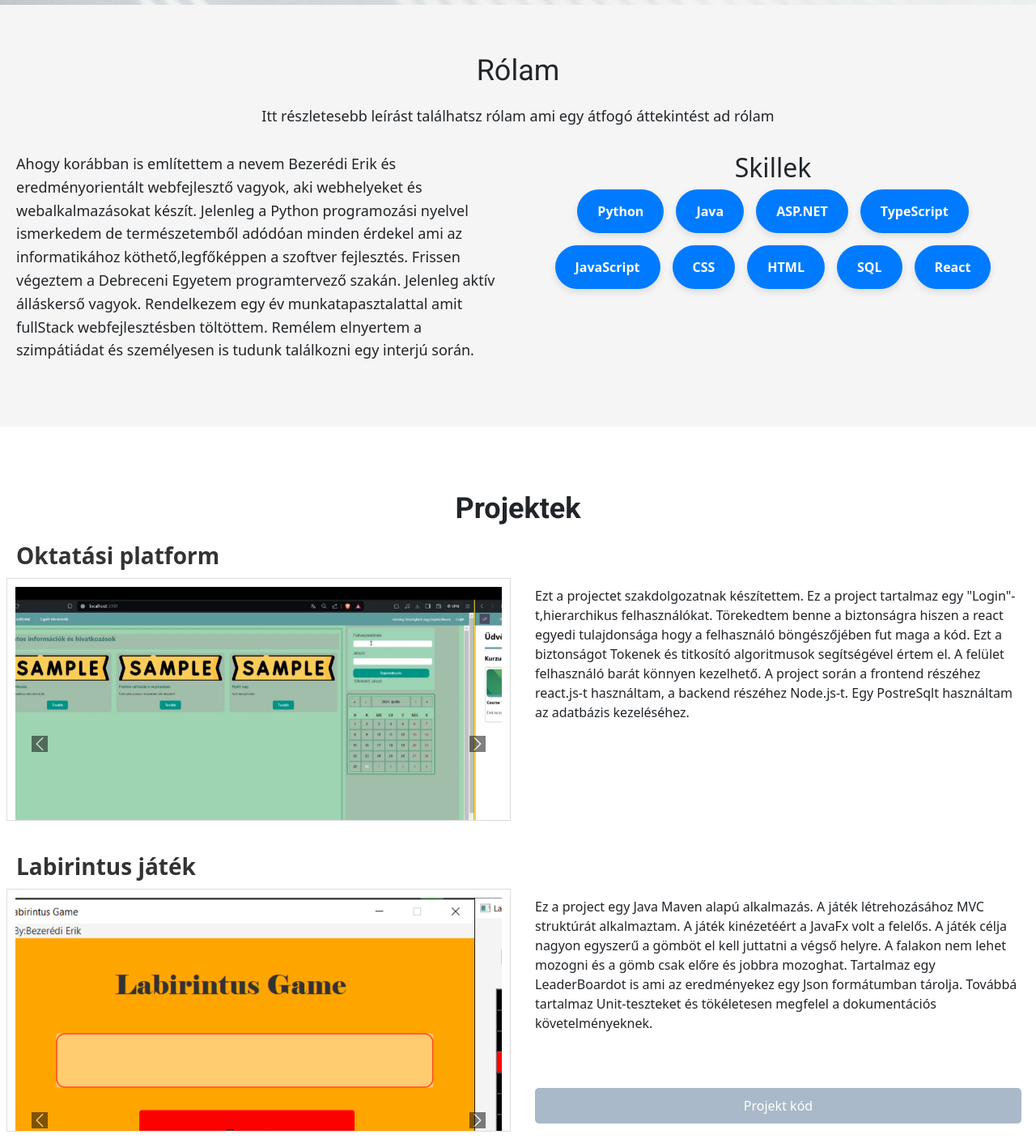
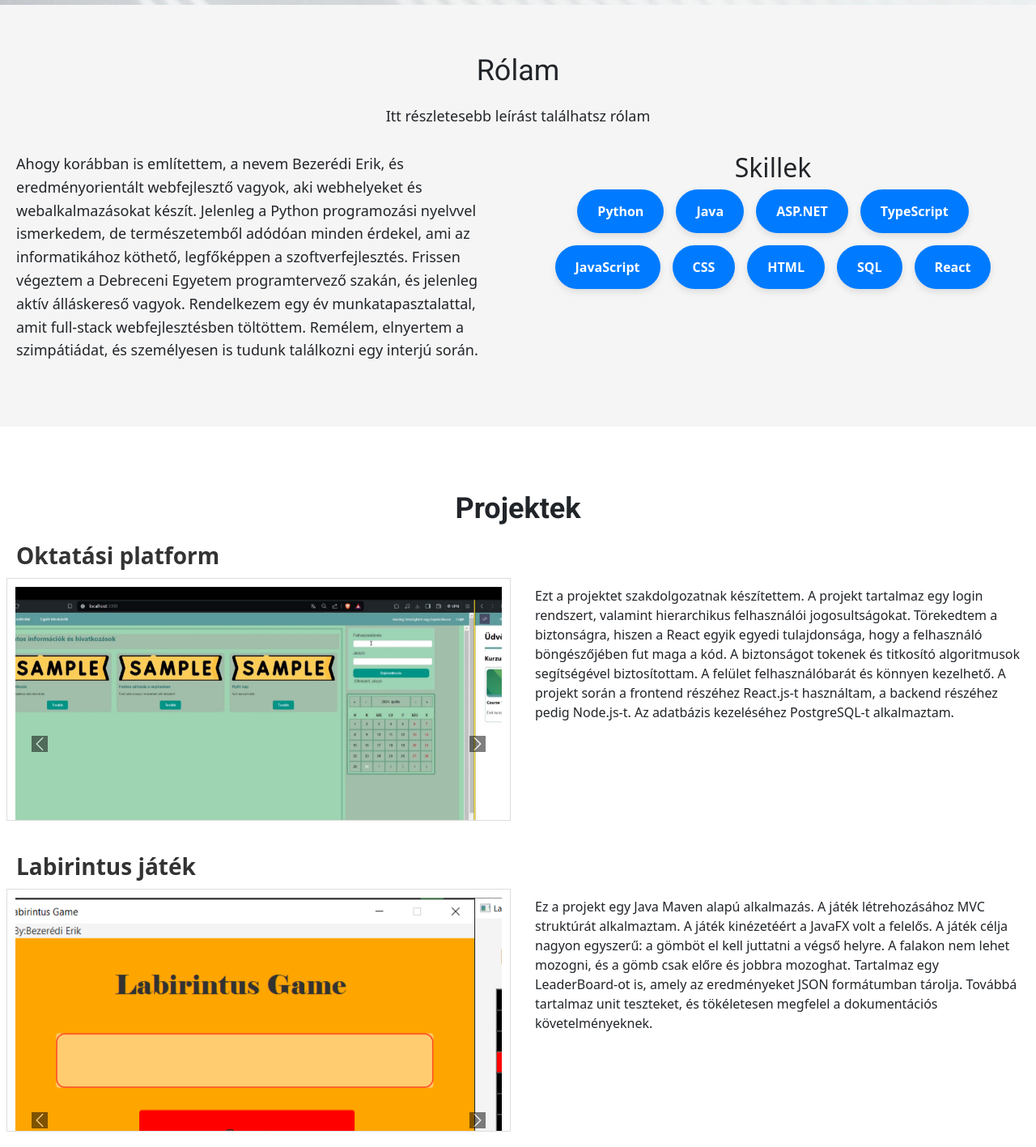
Before and after one commit to erik471111/erik471111.io, a plain HTML site: page index.html in a window 1280 px wide. Shown: the part 460-1877 px from the top of the page at 81% size. Drawn offline with nearby package versions, Linux system fonts and the light colour scheme.

Commit message:
Nyelvtani hibák javítása

```diff
--- a/index.html
+++ b/index.html
@@ -33,7 +33,7 @@
     <div id="Container">
         <div id="FirstContent">
             <h1>A nevem Bezerédi Erik</h1>
-            <p>Eredményorientált webfejlesztő vagyok, aki webhelyeket és webalkalmazásokat készít. Ha többet szeretnél tudni rólam, kérlek kattints a rólam fülre.</p>
+            <p>Eredményorientált webfejlesztő vagyok, aki webhelyeket és webalkalmazásokat készít. Ha többet szeretnél tudni rólam, kérlek kattints az alábbi gombra.</p>
             <a href="#RolamHref">
                 <button id="Rolam">Rólam</button>
             </a>
@@ -43,13 +43,13 @@
         </div>
         <div id="SecondContent">
             <h1 id="RolamHref">Rólam</h1>
-            <p>Itt részletesebb leírást találhatsz rólam ami egy átfogó áttekintést ad rólam</p>
+            <p>Itt részletesebb leírást találhatsz rólam</p>
             <div id="SecondContent-container">
                 <div id="SCCLeftSide">
-                    <p>Ahogy korábban is említettem a nevem Bezerédi Erik és eredményorientált webfejlesztő vagyok, aki webhelyeket és webalkalmazásokat készít.
-                        Jelenleg a Python programozási nyelvel ismerkedem de természetemből adódóan minden érdekel ami az informatikához köthető,legfőképpen a szoftver fejlesztés.
-                        Frissen végeztem a Debreceni Egyetem programtervező szakán. Jelenleg aktív álláskerső vagyok. Rendelkezem egy év munkatapasztalattal amit fullStack webfejlesztésben töltöttem.
-                        Remélem elnyertem a szimpátiádat és személyesen is tudunk találkozni egy interjú során.
+                    <p>Ahogy korábban is említettem, a nevem Bezerédi Erik, és eredményorientált webfejlesztő vagyok, aki webhelyeket és webalkalmazásokat készít.
+                        Jelenleg a Python programozási nyelvvel ismerkedem, de természetemből adódóan minden érdekel, ami az informatikához köthető, legfőképpen a szoftverfejlesztés.
+                        Frissen végeztem a Debreceni Egyetem programtervező szakán, és jelenleg aktív álláskereső vagyok. Rendelkezem egy év munkatapasztalattal, amit full-stack webfejlesztésben töltöttem.
+                        Remélem, elnyertem a szimpátiádat, és személyesen is tudunk találkozni egy interjú során.
                      </p>
                 </div>
                 <div id="SCCRightSide">
@@ -101,11 +101,11 @@
                         </div>
                     </div>
                     <div id="OERight" class="col-md-6">
-                        <p>Ezt a projectet szakdolgozatnak készítettem. Ez a project tartalmaz egy "Login"-t,hierarchikus felhasználókat.
-                        Törekedtem benne a biztonságra hiszen a react egyedi tulajdonsága hogy a felhasználó böngészőjében fut maga a kód.
-                        Ezt a biztonságot Tokenek és titkosító algoritmusok segítségével értem el.
-                        A felület felhasználó barát könnyen kezelhető.  A project során a frontend részéhez react.js-t használtam,
-                        a backend részéhez Node.js-t. Egy PostreSqlt használtam az adatbázis kezeléséhez. </p>
+                        <p>Ezt a projektet szakdolgozatnak készítettem. A projekt tartalmaz egy login rendszert, valamint hierarchikus felhasználói jogosultságokat.
+                            Törekedtem a biztonságra, hiszen a React egyik egyedi tulajdonsága, hogy a felhasználó böngészőjében fut maga a kód.
+                            A biztonságot tokenek és titkosító algoritmusok segítségével biztosítottam.
+                            A felület felhasználóbarát és könnyen kezelhető. A projekt során a frontend részéhez React.js-t használtam,
+                            a backend részéhez pedig Node.js-t. Az adatbázis kezeléséhez PostgreSQL-t alkalmaztam. </p>
                         <!-- <button class="GitButton" onclick="window.location.href='https://github.com/yourusername/yourrepo'">Projekt kód</button> -->
                     </div>
                 </div>
@@ -141,11 +141,11 @@
                         </div>
                     </div>
                     <div id="LJRight" class="col-md-6">
-                        <p>Ez a project egy Java Maven alapú alkalmazás. A játék létrehozásához MVC struktúrát alkalmaztam.
-                            A játék kinézetéért a JavaFx volt a felelős. A játék célja nagyon egyszerű a gömböt el kell juttatni a végső helyre.
-                        A falakon nem lehet mozogni és a gömb csak előre és jobbra mozoghat. Tartalmaz egy LeaderBoardot is ami az eredményekez egy Json formátumban tárolja.
-                    Továbbá tartalmaz Unit-teszteket és tökéletesen megfelel a dokumentációs követelményeknek.</p>
-                        <button class="GitButton" onclick="window.location.href='https://github.com/yourusername/yourrepo'">Projekt kód</button>
+                        <p>Ez a projekt egy Java Maven alapú alkalmazás. A játék létrehozásához MVC struktúrát alkalmaztam.
+                            A játék kinézetéért a JavaFX volt a felelős. A játék célja nagyon egyszerű: a gömböt el kell juttatni a végső helyre.
+                            A falakon nem lehet mozogni, és a gömb csak előre és jobbra mozoghat. Tartalmaz egy LeaderBoard-ot is, amely az eredményeket JSON formátumban tárolja.
+                            Továbbá tartalmaz unit teszteket, és tökéletesen megfelel a dokumentációs követelményeknek.</p>
+                        <!-- <button class="GitButton" onclick="window.location.href='https://github.com/yourusername/yourrepo'">Projekt kód</button> -->
                     </div>
                 </div>
             </div>
@@ -177,9 +177,9 @@
                         </div>
                     </div>
                     <div id="WPRight" class="col-md-6">
-                        <p>Ez a jelenlegi weblap. A létrehozásához egyszerű javascript,html,css használtam.
-                        A weboldal használ egy email küldésére alkalmas API-t a EmailJs-t illetve egy googletagmanager-t a látogatók számának a nyomonkövetéséhez.
-                        Számos külső forrást hazsnál még köztük a FontsAwsame icon készletet, a google karakter készletét, és Bootstrap-et.
+                        <p>Ez a jelenlegi weboldal. A létrehozásához egyszerű JavaScript, HTML, és CSS-t használtam.
+                            A weboldal használ egy e-mail küldésére alkalmas API-t, az EmailJS-t, illetve egy Google Tag Manager-t a látogatók számának nyomon követéséhez.
+                            Számos külső forrást használ még, köztük a FontAwesome ikon készletet, a Google Fonts karakterkészletét, és Bootstrap-et.
                         </p>
                         <!-- <button class="GitButton" onclick="window.location.href='https://github.com/yourusername/yourrepo'">Projekt kód</button> -->
                     </div>
```
